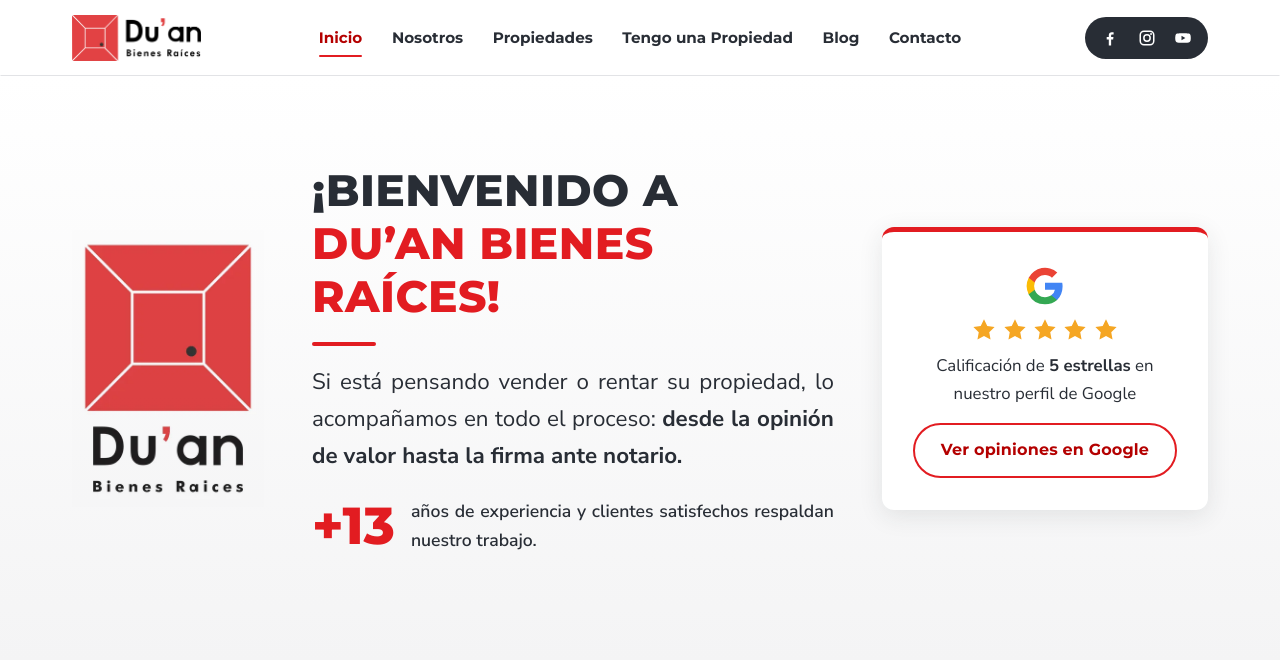
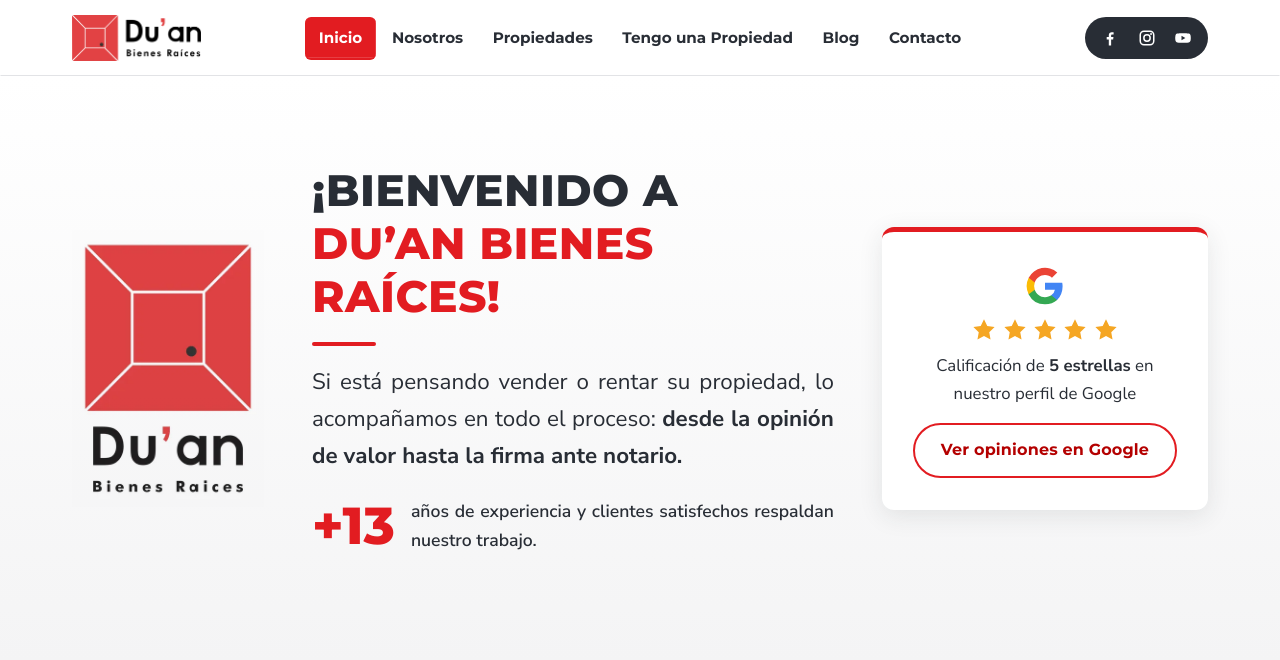
Before and after one commit to IEVN1001-22001664/duanbienesraices.com, a PHP site: page / in a window 1280 px wide. Shown: the top 660 px of the page. Run offline with PHP 8.4, Linux system fonts and the light colour scheme.

Commit message:
Menú: bloque rojo al pasar el mouse y fijo en la sección activa
En escritorio, al pasar el mouse las líneas de arriba y abajo se cierran
y el fondo rojo crece desde el centro. La sección en la que se navega se
queda con el bloque armado (se anima al cargar) y al hacer clic el botón
se hunde un poco. Sin animación con «reducir movimiento».

Co-Authored-By: Claude Opus 5.5 <noreply@anthropic.com>

```diff
--- a/public_html/assets/css/estilos.css
+++ b/public_html/assets/css/estilos.css
@@ -231,15 +231,29 @@ html:not(.js) .menu-boton { display: none; }
         background: none; border: 0; box-shadow: none; animation: none;
     }
     .menu { flex-direction: row; gap: .15rem; }
-    .menu__enlace { position: relative; padding: .55rem .85rem; font-size: .95rem; border-radius: 999px; }
-    .menu__enlace.es-activa { background: none; }
-    /* Indicador rojo debajo de la sección activa */
-    .menu__enlace::after {
-        content: ""; position: absolute; left: .85rem; right: .85rem; bottom: .15rem; height: 2px;
-        border-radius: 2px; background: var(--rojo); transform: scaleX(0); transition: transform .25s;
+    .menu__enlace {
+        --bloque: var(--rojo);
+        position: relative; isolation: isolate; padding: .55rem .85rem; font-size: .95rem; border-radius: 6px;
+        transition: color .3s cubic-bezier(.22, 1, .36, 1), transform .12s ease;
     }
-    .menu__enlace:hover::after, .menu__enlace.es-activa::after { transform: scaleX(1); }
-    .menu__enlace:hover { background: none; }
+    /* Al pasar el mouse (o con el teclado) se arma un bloque rojo: las líneas de arriba y abajo
+       se cierran desde el doble de alto mientras el fondo crece desde el centro; el texto queda blanco.
+       La sección en la que se está navegando se queda con el bloque armado. */
+    .menu__enlace::before {
+        content: ""; position: absolute; inset: 0; z-index: -1; border-radius: 6px;
+        border-block: 2px solid var(--bloque);
+        background: linear-gradient(var(--bloque), var(--bloque)) center / 0 0 no-repeat;
+        opacity: 0; transform: scaleY(2);
+        transition: opacity .3s, transform .3s cubic-bezier(.22, 1, .36, 1), background-size .3s cubic-bezier(.22, 1, .36, 1);
+    }
+    .menu__enlace:is(:hover, :focus-visible), .menu__enlace.es-activa { background: none; color: var(--blanco); }
+    .menu__enlace:is(:hover, :focus-visible, .es-activa)::before { opacity: 1; transform: scaleY(1); background-size: 100% 100%; }
+    /* Al llegar a la página, el bloque de la sección activa se arma con el mismo movimiento */
+    .menu__enlace.es-activa::before { animation: menu-activa .45s cubic-bezier(.22, 1, .36, 1) both; }
+    .menu__enlace.es-activa:hover { --bloque: var(--rojo-oscuro); }
+    /* Al hacer clic el botón se hunde un poco */
+    .menu__enlace:active { transform: scale(.94); }
+    .menu__enlace:focus-visible { outline: 2px solid var(--carbon); outline-offset: 3px; }
     /* Redes en su propia cápsula oscura, separada del menú */
     .redes--encabezado {
         display: flex; justify-self: end; gap: .15rem; margin-left: 1rem;
@@ -253,7 +267,15 @@ html:not(.js) .menu-boton { display: none; }
 @media (min-width: 1024px) and (max-width: 1279px) {
     .encabezado__barra { gap: 1rem; }
     .menu__enlace { padding-inline: .7rem; font-size: .92rem; }
-    .menu__enlace::after { left: .7rem; right: .7rem; }
+}
+@keyframes menu-activa {
+    from { opacity: 0; transform: scaleY(2); background-size: 0 0; }
+    to { opacity: 1; transform: scaleY(1); background-size: 100% 100%; }
+}
+@media (min-width: 1024px) and (prefers-reduced-motion: reduce) {
+    .menu__enlace, .menu__enlace::before { transition: none; }
+    .menu__enlace.es-activa::before { animation: none; }
+    .menu__enlace:active { transform: none; }
 }
 
 /* Pestañas: solo la sub-navegación de servicios (ver más abajo) */
```
Also changed, not shown: CLAUDE.md (+1 -1 lines).
